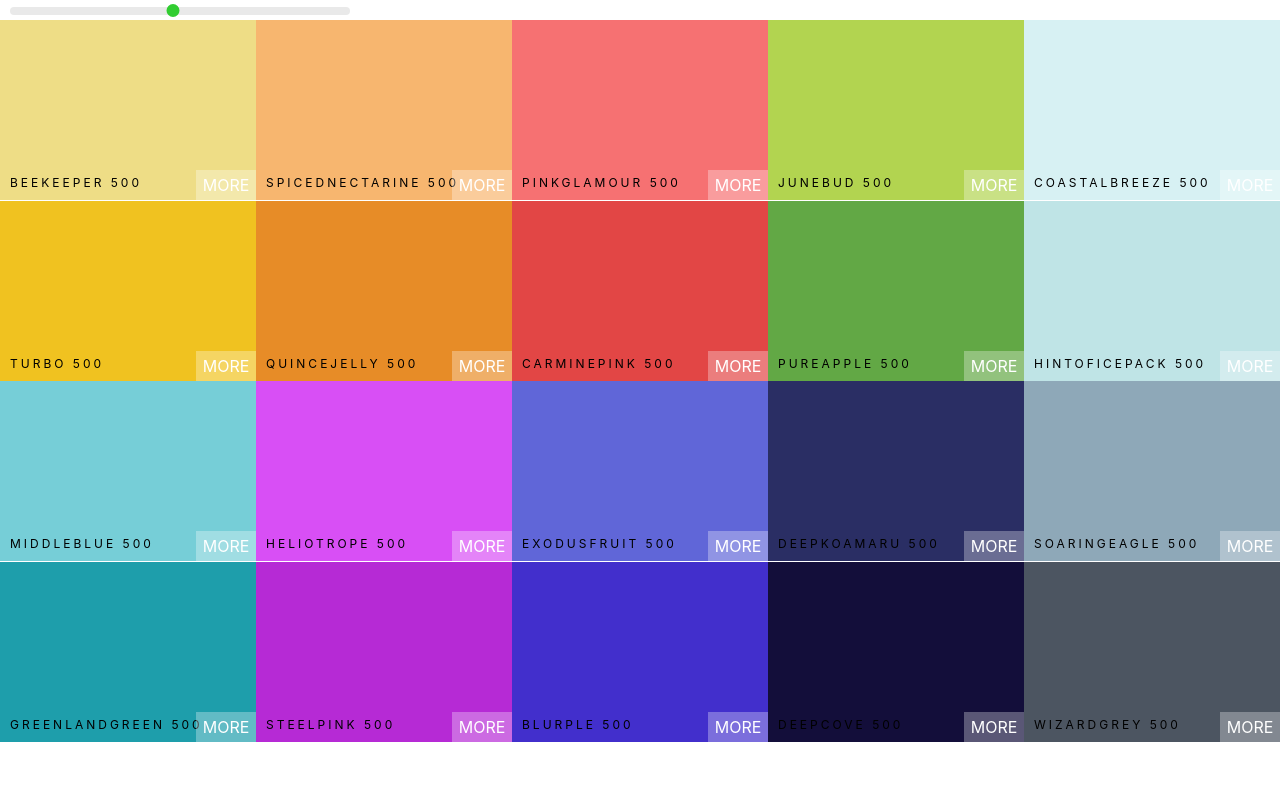
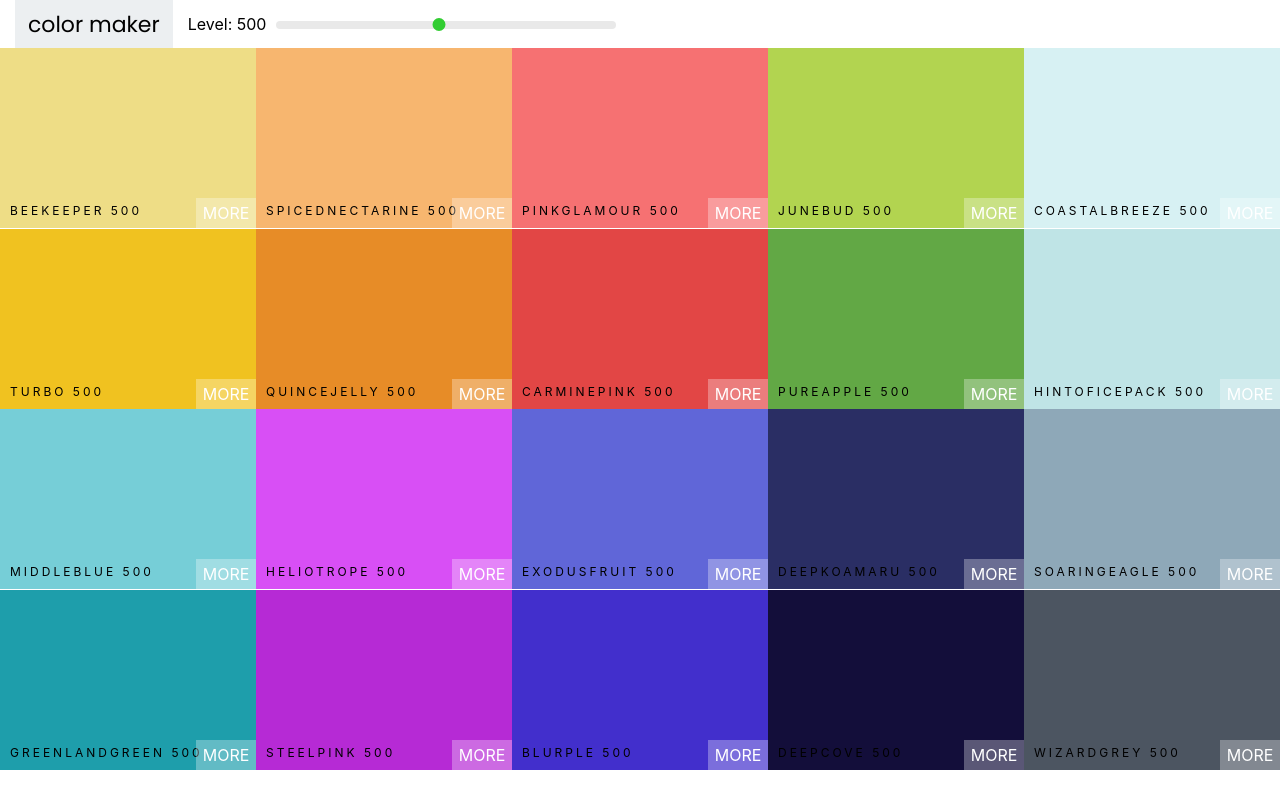
Before and after one commit to gaganssingh/color-maker, a React (Create React App) app: page /palette/flat-ui-colors-american in a window 1280 px wide. Built offline with nearby package versions, Linux system fonts and the light colour scheme.

Commit message:
Added navbar & moved slider into the navbar

```diff
--- /dev/null
+++ b/src/Navbar.css
@@ -0,0 +1,51 @@
+@import url("https://fonts.googleapis.com/css2?family=Poppins:ital,wght@0,100;0,400;1,500&display=swap");
+
+.Navbar {
+  display: flex;
+  align-items: center;
+  justify-content: flex-start;
+  height: 6vh;
+}
+
+.logo {
+  font-family: "Poppins", sans-serif;
+  margin: 15px;
+  padding: 0 13px;
+  font-size: 22px;
+  background-color: #eceff1;
+  height: 100%;
+  display: flex;
+  align-items: center;
+}
+
+.logo a {
+  text-decoration: none;
+  color: black;
+}
+
+.slider {
+  width: 340px;
+  margin: 0 10px;
+  display: inline-block;
+}
+
+/* Classes from the rc-slider library */
+.rc-slider-track {
+  background-color: transparent;
+}
+.rc-slider-rail {
+  height: 8px;
+}
+.rc-slider-handle,
+.rc-slider-handle:active,
+.rc-slider-handle:hover,
+.rc-slider-handle:focus {
+  background-color: limegreen;
+  outline: none;
+  border: 2px solid limegreen;
+  box-shadow: none;
+  width: 13px;
+  height: 13px;
+  margin-left: -7px;
+  margin-top: -3px;
+}
--- /dev/null
+++ b/src/Navbar.js
@@ -0,0 +1,32 @@
+import React, { Component } from "react";
+import Slider, { Range } from "rc-slider";
+
+import "rc-slider/assets/index.css";
+import "./Navbar.css";
+
+class Navbar extends Component {
+  render() {
+    const { level, changeLevel } = this.props;
+    return (
+      <header className="Navbar">
+        <div className="logo">
+          <a href="/">color maker</a>
+        </div>
+        <div className="slider-container">
+          <span>Level: {level}</span>
+          <div className="slider">
+            <Slider
+              defaultValue={level}
+              min={100}
+              max={900}
+              step={100}
+              onAfterChange={changeLevel}
+            />
+          </div>
+        </div>
+      </header>
+    );
+  }
+}
+
+export default Navbar;
--- a/src/Palette.css
+++ b/src/Palette.css
@@ -5,30 +5,3 @@
 .Palette-colors {
   height: 90%;
 }
-
-.slider {
-  width: 340px;
-  margin: 0 10px;
-  display: inline-block;
-}
-
-/* Classes from the rc-slider library */
-.rc-slider-track {
-  background-color: transparent;
-}
-.rc-slider-rail {
-  height: 8px;
-}
-.rc-slider-handle,
-.rc-slider-handle:active,
-.rc-slider-handle:hover,
-.rc-slider-handle:focus {
-  background-color: limegreen;
-  outline: none;
-  border: 2px solid limegreen;
-  box-shadow: none;
-  width: 13px;
-  height: 13px;
-  margin-left: -7px;
-  margin-top: -3px;
-}
--- a/src/Palette.js
+++ b/src/Palette.js
@@ -1,9 +1,7 @@
 import React, { Component } from "react";
-import Slider, { Range } from "rc-slider";
+import ColorBox from "./ColorBox";
+import Navbar from "./Navbar";
 
-import ColorBox from "./ColorBox";
-
-import "rc-slider/assets/index.css";
 import "./Palette.css";
 
 class Palette extends Component {
@@ -21,15 +19,7 @@
     ));
     return (
       <div className="Palette">
-        <div className="slider">
-          <Slider
-            defaultValue={level}
-            min={100}
-            max={900}
-            step={100}
-            onAfterChange={this.changeLevel}
-          />
-        </div>
+        <Navbar level={level} changeLevel={this.changeLevel} />
         {/* Put navbar here */}
         <div className="Palette-colors">{colorBoxes}</div>
         {/* Put footer here */}
```
